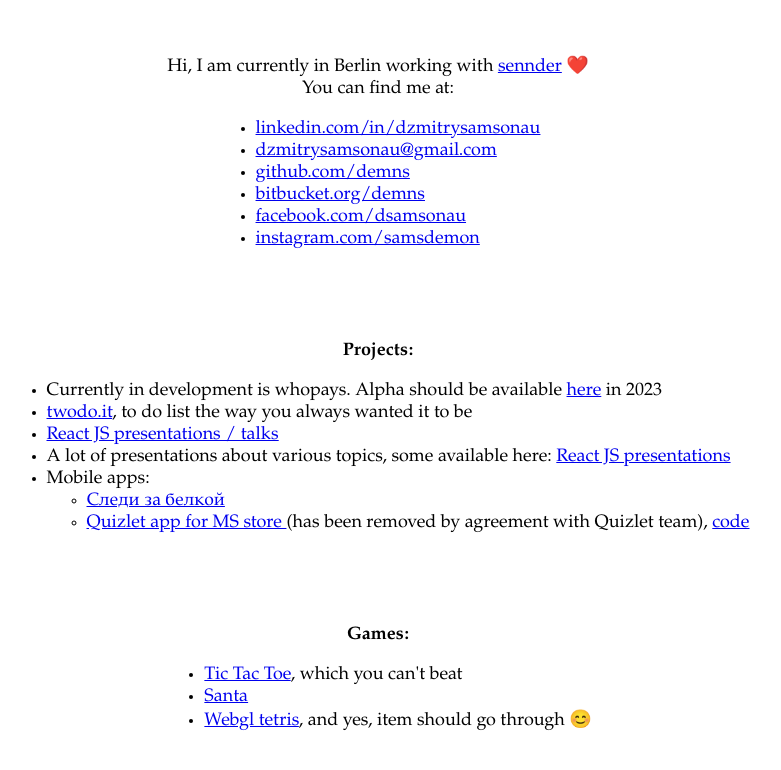
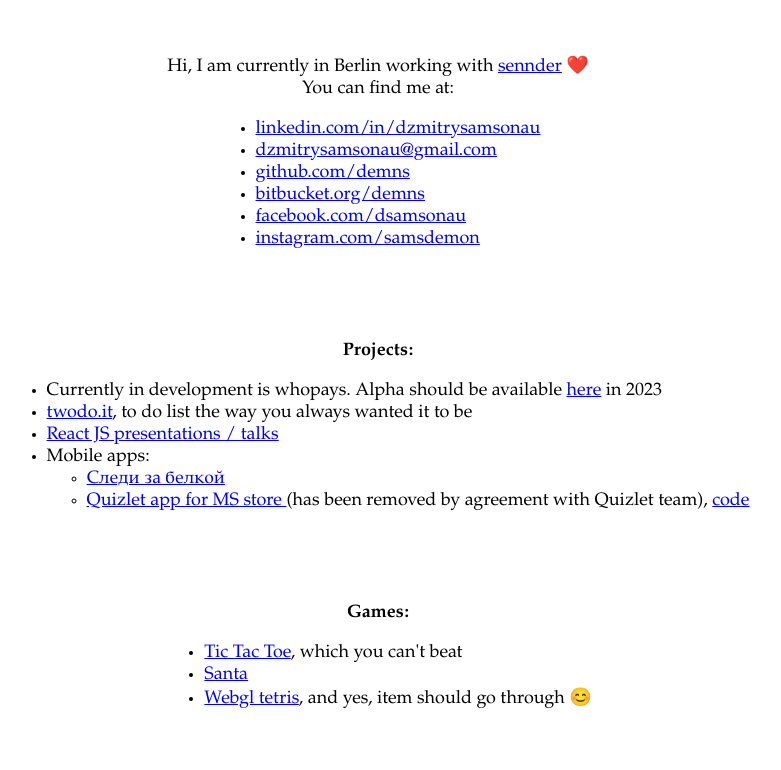
Before and after one commit to demns/demns.github.io, a plain HTML site: page index.html in a window 1280 px wide. Shown: the whole page, without its empty margins (262-1043 px from the left). Drawn offline with Linux system fonts and the light colour scheme.

Commit message:
removes dublicate

```diff
--- a/index.html
+++ b/index.html
@@ -76,11 +76,6 @@
           <a href="https://github.com/demns/react-js-presentations-2016">React JS presentations / talks</a>
         </li>
         <li>
-          A lot of presentations about various topics, some available here:
-          <a href="https://github.com/demns/react-js-presentations-2016">React JS presentations</a>
-        </li>
-        </li>
-        <li>
           Mobile apps:
           <ul>
             <li>
```
